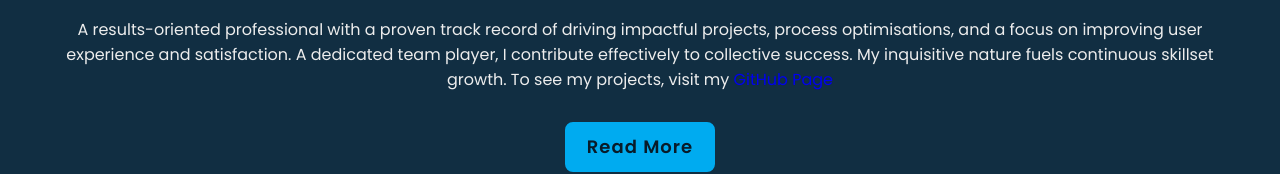
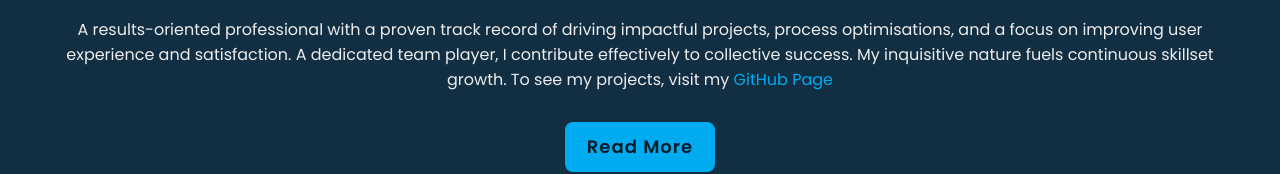
Before and after one commit to Hariomvashishtha/Portfolio, a plain HTML site: page portfolio/index.html in a window 1280 px wide. Shown: the part 1333-1507 px from the top of the page. Drawn offline with nearby package versions, Linux system fonts and the light colour scheme.

Commit message:
change color of github page link

```diff
--- a/portfolio/index.html
+++ b/portfolio/index.html
@@ -61,7 +61,7 @@
         <h3>Full Stack Developer!</h3>
         <p>
           A results-oriented professional with a proven track record of driving impactful projects, process optimisations, and a focus on improving user experience and satisfaction. A dedicated team player, I contribute effectively to collective success. My inquisitive nature fuels continuous skillset growth. To see my projects, visit my
-           <a href="https://github.com/Hariomvashishtha">GitHub Page </a>
+           <a  style="color: var(--main-color);" href="https://github.com/Hariomvashishtha">GitHub Page </a>
         </p>
         <div class="btn-box btns">
           <a href="#" class="btn">Read More</a>
```
